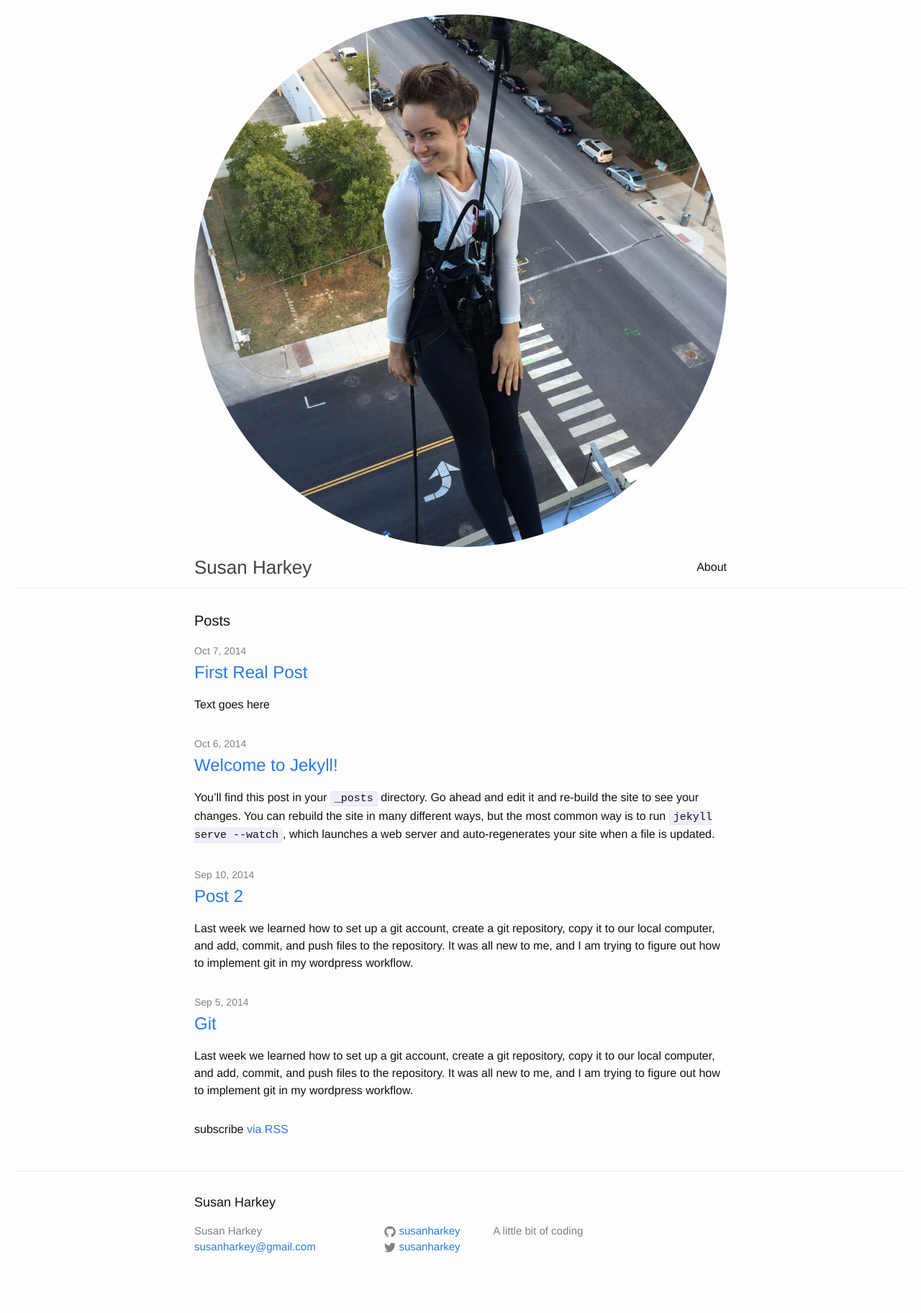
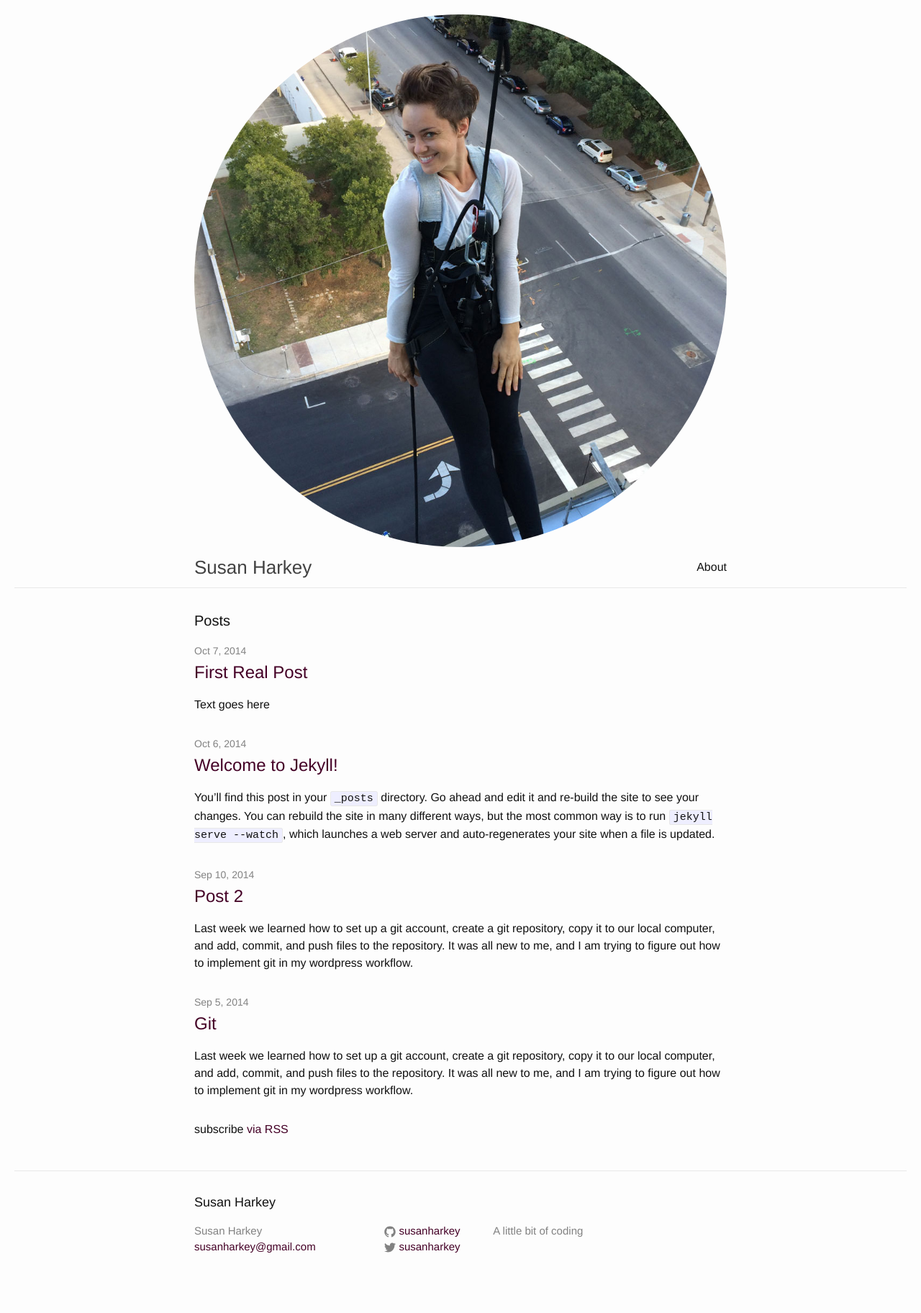
Before and after one commit to susanharkey/susanharkey.github.io, a Jekyll site: the page built from index.html, in a window 1280 px wide. Shown: the whole page at 72% size. Built offline with Jekyll 4.4.1, drawn with Linux system fonts in a browser that asks for light colours.

Commit message:
Changed brand color

```diff
--- a/css/main.scss
+++ b/css/main.scss
@@ -15,7 +15,7 @@ $spacing-unit:     30px;
 
 $text-color:       #111;
 $background-color: #fdfdfd;
-$brand-color:      #2a7ae2;
+$brand-color:      #440026;
 
 $grey-color:       #828282;
 $grey-color-light: lighten($grey-color, 40%);
```
